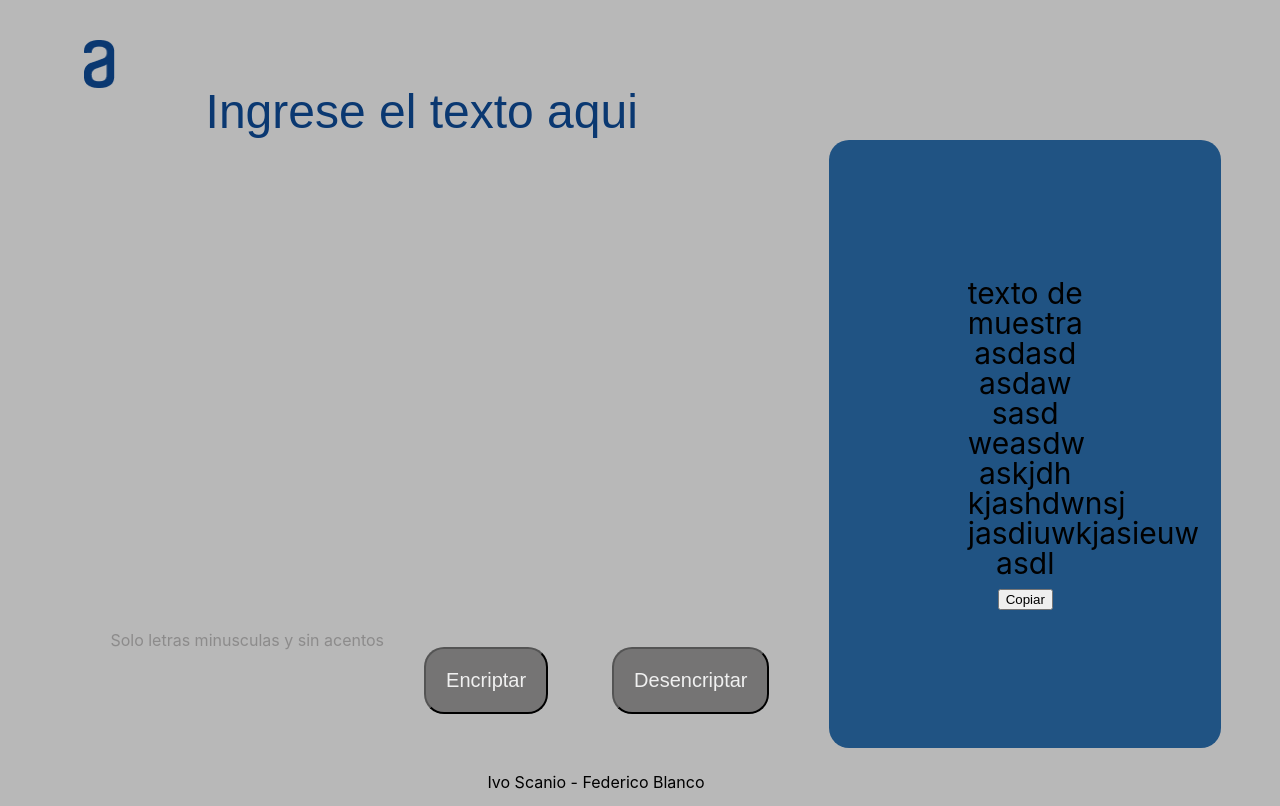
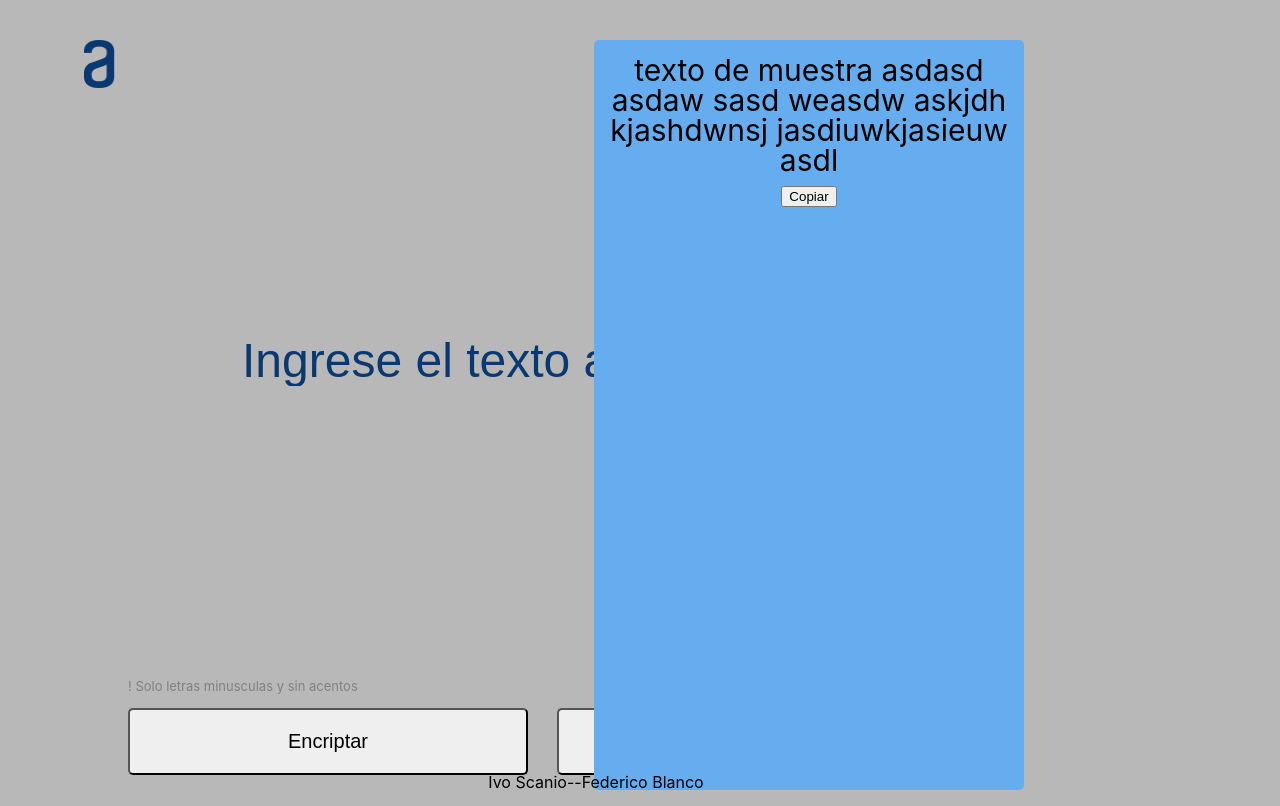
Before and after one commit to arkanjel/Encriptador, a plain HTML site: page index.html in a window 1280 px wide. Drawn offline with Linux system fonts and the light colour scheme.

Commit message:
volviendo a version anterior

```diff
--- a/css/style-encriptador.css
+++ b/css/style-encriptador.css
@@ -8,71 +8,50 @@ img {
     margin: 40px 84px;
     height: 48px;
     width: 31.085588455200195px;
-    left: 5%;
+    left: 44px;
 }
 
 #texto {
-    position: static;
-    margin: 75%, 60%;
-    width: 45%;
-    height: 60%;
-    left: 10%;
-    top: 30%;
+    position: absolute;
+    margin: 168px 0px;
+    width: 577px;
+    height: 48px;
+    left: 240px;
+    top: 168px;
 
-    font-weight: 400px;
+    font-weight: 400;
     font-size: 48px;
     line-height: 150%;
     color: rgba(10, 56, 113, 1);
     background: none;
-    border: black;
+    border: none;
+}
+.btnBox{
+    position: absolute;
+    top: 85%;
+    left: 10%;
+}
+.btnBox p{
+font-size: 13px;
+color: rgba(0, 0, 0, 0.30);
 
 }
-
-.btnBox{
-    position:absolute;
-    /*bottom: 10%;
-    left: 8%;
-    */
-    display: flex;
-    flex-direction: row;
-    align-items: flex-start;
-    padding: 8px;
-    gap: 40px;
-    width: 15%;
-    height: 10%;
-    left: 8%;
-    bottom: 10%;
-    /*top: 107px;*/
-}
-
-.btnBox p{
-font-size: 16px;
-color: rgba(39, 36, 36, 0.3);
-flex: none;
-
-}
-
 .btnBox input{
-width: 100%;
-border-radius: 20px;
+width: 400px;
+border-radius: 5px;
 padding: 20px;
 margin: 15px 24px 0px 0px;
 font-size: 20px;
-background: #757474;
-color: rgb(240, 240, 240);
-/*-webkit-text-stroke: 0.5px black;*/
 }
-
 .encriptado{
-    margin-left: 72%;
-    margin-bottom: 5%;
-    position: static;
-    background: rgb(32, 83, 131);
-    height:  10%;
-    width: 10%;
-    top: 10%;
-    border-radius: 20px;
-    padding: 12%;
+    right: 20%;
+    position: absolute;
+    background: rgb(102, 173, 240);
+    height: 90%;
+    width: 400px;
+    top: 40px;
+    border-radius: 5px;
+    padding: 15px;
     font-size: 30px;
     text-align: center;
 }
@@ -86,7 +65,3 @@ color: rgb(240, 240, 240);
     width: 90%;
     bottom: 0;
 }
-
-.invisible{
-    display: none;
-}
--- a/index.html
+++ b/index.html
@@ -11,7 +11,7 @@
 <input type="text" value="Ingrese el texto aqui" id="texto">
 <div class="btnBox">
 
-    <p>Solo letras minusculas y sin acentos</p>
+    <p>! Solo letras minusculas y sin acentos</p>
     <input type="submit" value="Encriptar" id="btn-encriptar">
     <input type="submit" value="Desencriptar" id="btn-desencriptar">
 </div>
@@ -19,7 +19,7 @@
 <p id="texto-final">texto de muestra asdasd asdaw sasd weasdw askjdh kjashdwnsj jasdiuwkjasieuw asdl</p>
 <input type="submit" value="Copiar" id="btn-copiar">
 </div>
-<footer class="pie"> Ivo Scanio - Federico Blanco</footer>
+<footer class="pie"> Ivo Scanio--Federico Blanco</footer>
 
 <script src="js/Encriptador.js"></script>
 </body>
```
